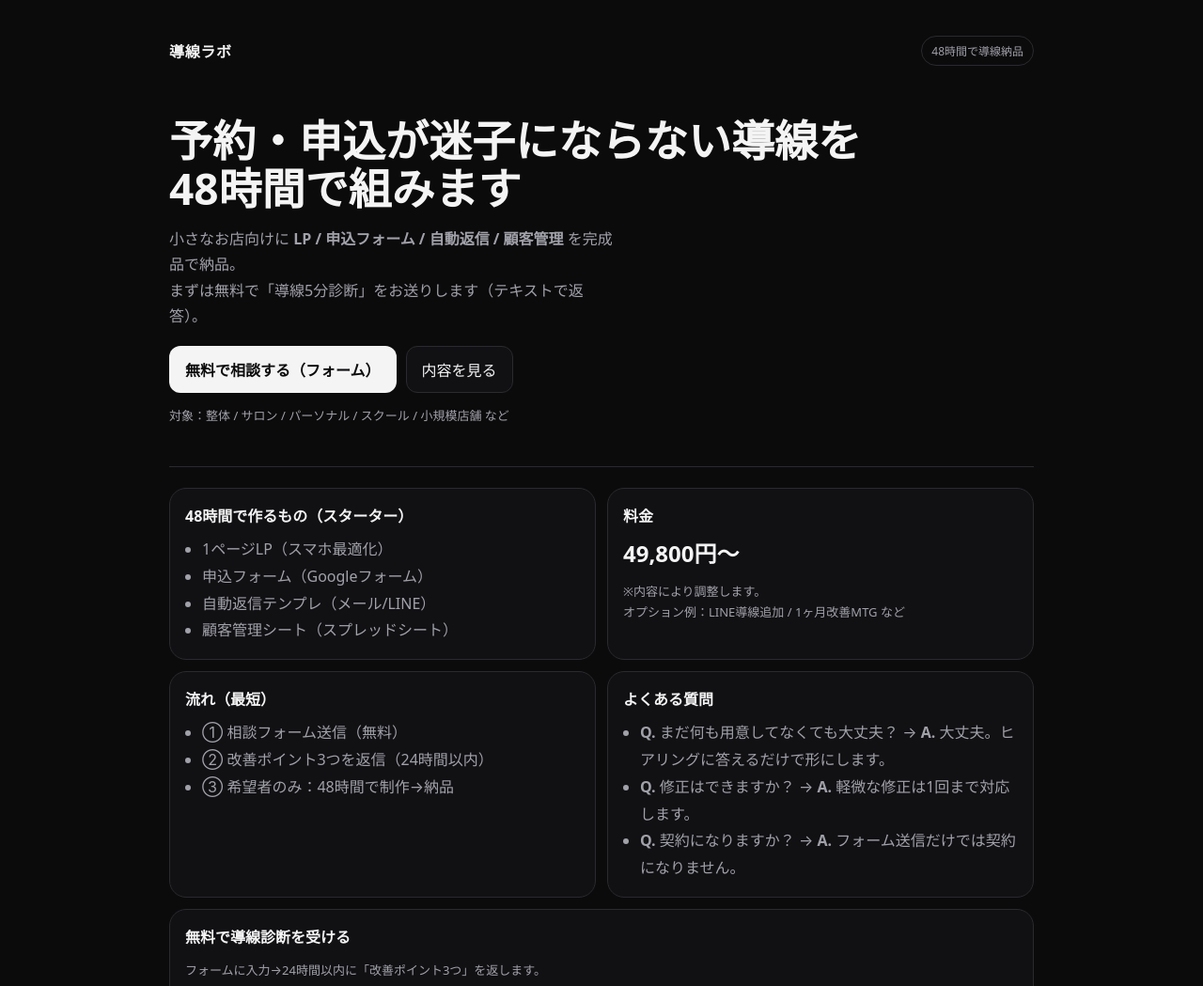
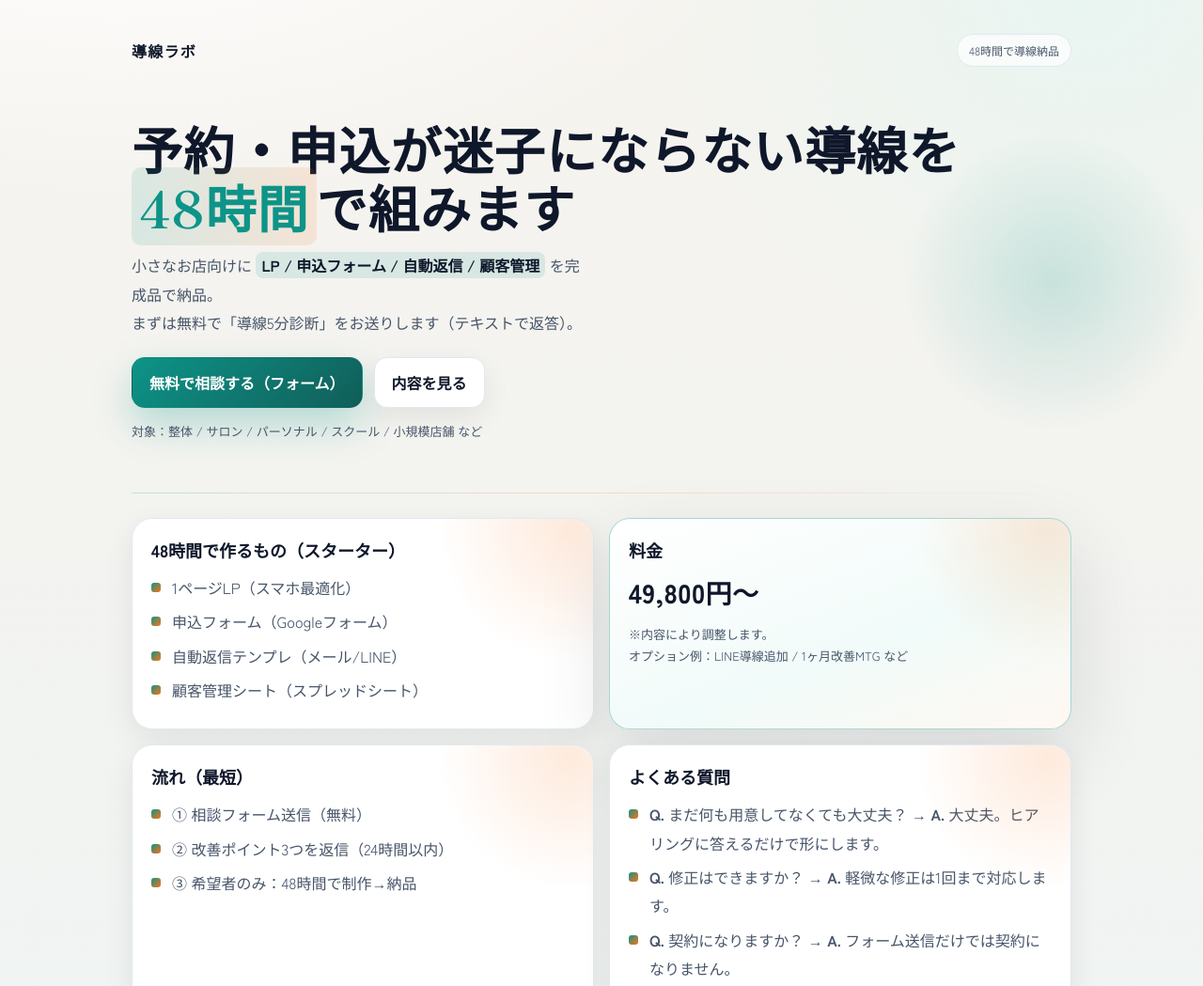
Before and after one commit to dousenlabo-png/dosen-lab-lp, a plain HTML site: page index.html in a window 1280 px wide. Shown: the top 1049 px of the page at 94% size. Drawn offline with Linux system fonts and the light colour scheme.

Commit message:
Add files via upload

```diff
--- a/index.html
+++ b/index.html
@@ -6,30 +6,234 @@
   <title>導線ラボ｜48時間で導線納品</title>
   <meta name="description" content="小さなお店向けに、LP＋フォーム＋自動返信＋顧客管理を48時間で納品します（49,800円〜）。" />
   <style>
-    :root { --bg:#0b0b0c; --card:#111114; --text:#f4f4f5; --muted:#a1a1aa; --line:#2a2a2f; }
-    body{ margin:0; font-family: ui-sans-serif, system-ui, -apple-system, "Hiragino Kaku Gothic ProN", "Noto Sans JP", "Yu Gothic", sans-serif;
-      background:var(--bg); color:var(--text); }
-    a{ color:inherit; }
-    .wrap{ max-width: 920px; margin: 0 auto; padding: 28px 18px 72px; }
-    .nav{ display:flex; justify-content:space-between; align-items:center; padding: 10px 0 18px; }
-    .brand{ font-weight: 800; letter-spacing: .04em; }
-    .pill{ border:1px solid var(--line); padding: 6px 10px; border-radius: 999px; color: var(--muted); font-size: 12px; }
-    .hero{ padding: 26px 0 8px; }
-    h1{ font-size: clamp(30px, 5vw, 46px); margin: 10px 0 10px; line-height: 1.1; }
-    .sub{ color: var(--muted); font-size: 16px; line-height: 1.7; max-width: 52ch; }
-    .ctaRow{ display:flex; gap: 10px; flex-wrap: wrap; margin: 18px 0 6px; }
-    .btn{ display:inline-block; text-decoration:none; padding: 12px 16px; border-radius: 12px; border:1px solid var(--line); background: var(--card); }
-    .btn.primary{ background: var(--text); color: #0b0b0c; border-color: transparent; font-weight: 700; }
+    @import url('https://fonts.googleapis.com/css2?family=Shippori+Mincho:wght@600;700&family=Zen+Kaku+Gothic+New:wght@400;500;700;900&display=swap');
+
+    :root{
+      --bg: #f6f3ee;
+      --bg-2: #eef4f3;
+      --card: #ffffff;
+      --text: #0f172a;
+      --muted: #475569;
+      --line: #e2e8f0;
+      --accent: #0d9488;
+      --accent-2: #f97316;
+      --shadow: 0 30px 80px rgba(15, 23, 42, 0.12);
+      --soft: 0 10px 30px rgba(15, 23, 42, 0.08);
+    }
+
+    *{ box-sizing: border-box; }
+    html{ scroll-behavior: smooth; }
+    body{
+      margin:0;
+      font-family: "Zen Kaku Gothic New", "Hiragino Kaku Gothic ProN", "Noto Sans JP", "Yu Gothic", sans-serif;
+      background:
+        radial-gradient(1200px 600px at 10% -10%, #ffffff 0%, rgba(255,255,255,0) 60%),
+        radial-gradient(900px 700px at 90% 0%, #e9f5f1 0%, rgba(233,245,241,0) 55%),
+        linear-gradient(180deg, var(--bg) 0%, var(--bg-2) 100%);
+      color: var(--text);
+    }
+    a{ color: inherit; }
+
+    .wrap{
+      max-width: 1040px;
+      margin: 0 auto;
+      padding: 28px 20px 90px;
+      position: relative;
+    }
+    .wrap::before{
+      content:"";
+      position:absolute;
+      top: 140px;
+      right: -120px;
+      width: 320px;
+      height: 320px;
+      background: radial-gradient(circle, rgba(13,148,136,0.18) 0%, rgba(13,148,136,0) 70%);
+      filter: blur(2px);
+      z-index: 0;
+    }
+
+    .nav{
+      display:flex;
+      justify-content:space-between;
+      align-items:center;
+      padding: 8px 0 18px;
+      position: relative;
+      z-index: 1;
+    }
+    .brand{
+      font-weight: 900;
+      letter-spacing: .08em;
+      text-transform: uppercase;
+    }
+    .pill{
+      border:1px solid var(--line);
+      padding: 8px 12px;
+      border-radius: 999px;
+      color: var(--muted);
+      font-size: 12px;
+      background: rgba(255,255,255,0.7);
+      backdrop-filter: blur(6px);
+    }
+
+    .hero{
+      padding: 26px 0 14px;
+      position: relative;
+      z-index: 1;
+    }
+    h1{
+      font-family: "Shippori Mincho", "Hiragino Mincho ProN", serif;
+      font-size: clamp(34px, 5.2vw, 54px);
+      margin: 12px 0 14px;
+      line-height: 1.15;
+      letter-spacing: .02em;
+    }
+    .accent{
+      color: var(--accent);
+      background: linear-gradient(90deg, rgba(13,148,136,0.12), rgba(249,115,22,0.12));
+      padding: 2px 8px;
+      border-radius: 10px;
+    }
+    .sub{
+      color: var(--muted);
+      font-size: 16px;
+      line-height: 1.9;
+      max-width: 60ch;
+    }
+    .sub b{
+      color: var(--text);
+      background: rgba(13,148,136,0.12);
+      padding: 2px 6px;
+      border-radius: 8px;
+    }
+
+    .ctaRow{
+      display:flex;
+      gap: 12px;
+      flex-wrap: wrap;
+      margin: 22px 0 8px;
+    }
+    .btn{
+      display:inline-flex;
+      align-items:center;
+      gap: 8px;
+      text-decoration:none;
+      padding: 14px 18px;
+      border-radius: 14px;
+      border:1px solid var(--line);
+      background: var(--card);
+      font-weight: 600;
+      box-shadow: var(--soft);
+      transition: transform .2s ease, box-shadow .2s ease, border-color .2s ease;
+    }
+    .btn:hover{ transform: translateY(-1px); border-color: rgba(13,148,136,0.4); }
+    .btn.primary{
+      background: linear-gradient(135deg, var(--accent) 0%, #0f766e 55%, #115e59 100%);
+      color: #ffffff;
+      border-color: transparent;
+      box-shadow: 0 18px 40px rgba(13,148,136,0.28);
+      font-weight: 700;
+    }
     .btn:active{ transform: translateY(1px); }
-    .grid{ display:grid; grid-template-columns: repeat(12, 1fr); gap: 12px; margin-top: 18px; }
-    .card{ grid-column: span 12; border:1px solid var(--line); background: var(--card); border-radius: 18px; padding: 16px; }
-    @media (min-width: 760px){ .card.half{ grid-column: span 6; } }
-    .title{ font-weight: 800; margin: 0 0 10px; }
-    ul{ margin: 10px 0 0; padding-left: 18px; color: var(--muted); line-height: 1.8; }
-    .price{ font-size: 24px; font-weight: 900; margin: 4px 0 6px; }
-    .small{ color: var(--muted); font-size: 13px; line-height: 1.7; }
-    .hr{ height:1px; background: var(--line); margin: 22px 0; }
-    .footer{ color: var(--muted); font-size: 12px; margin-top: 26px; }
+
+    .grid{
+      display:grid;
+      grid-template-columns: repeat(12, 1fr);
+      gap: 16px;
+      margin-top: 26px;
+    }
+    .card{
+      grid-column: span 12;
+      border:1px solid var(--line);
+      background: var(--card);
+      border-radius: 22px;
+      padding: 20px;
+      box-shadow: var(--soft);
+      position: relative;
+      overflow: hidden;
+    }
+    .card::after{
+      content:"";
+      position:absolute;
+      inset: 0;
+      background: radial-gradient(140px 140px at 95% 5%, rgba(249,115,22,0.15), rgba(255,255,255,0));
+      pointer-events: none;
+    }
+    .card.half{ grid-column: span 12; }
+    @media (min-width: 760px){
+      .card.half{ grid-column: span 6; }
+    }
+    .card.price-card{
+      border: 1px solid rgba(13,148,136,0.35);
+      background: linear-gradient(160deg, #ffffff 0%, #f1fbf9 60%, #fff8f2 100%);
+      box-shadow: var(--shadow);
+    }
+    .title{
+      font-weight: 800;
+      margin: 0 0 12px;
+      font-size: 18px;
+    }
+    ul{
+      margin: 10px 0 0;
+      padding-left: 0;
+      color: var(--muted);
+      line-height: 1.9;
+      list-style: none;
+    }
+    ul li{
+      position: relative;
+      padding-left: 22px;
+      margin-bottom: 6px;
+    }
+    ul li::before{
+      content:"";
+      position: absolute;
+      left: 0;
+      top: 10px;
+      width: 10px;
+      height: 10px;
+      border-radius: 3px;
+      background: linear-gradient(135deg, var(--accent), var(--accent-2));
+    }
+    .price{
+      font-size: 28px;
+      font-weight: 900;
+      margin: 4px 0 8px;
+      letter-spacing: .02em;
+    }
+    .small{
+      color: var(--muted);
+      font-size: 13px;
+      line-height: 1.8;
+    }
+    .hr{
+      height:1px;
+      background: linear-gradient(90deg, rgba(13,148,136,0.2), rgba(249,115,22,0.2), rgba(15,23,42,0));
+      margin: 26px 0;
+    }
+    .footer{
+      color: var(--muted);
+      font-size: 12px;
+      margin-top: 30px;
+    }
+
+    .reveal{
+      animation: floatIn .8s ease both;
+    }
+    .grid .card:nth-child(1){ animation-delay: .05s; }
+    .grid .card:nth-child(2){ animation-delay: .1s; }
+    .grid .card:nth-child(3){ animation-delay: .15s; }
+    .grid .card:nth-child(4){ animation-delay: .2s; }
+    .grid .card:nth-child(5){ animation-delay: .25s; }
+
+    @keyframes floatIn{
+      from{ opacity: 0; transform: translateY(14px); }
+      to{ opacity: 1; transform: translateY(0); }
+    }
+
+    @media (max-width: 640px){
+      .wrap{ padding-bottom: 70px; }
+      .btn{ width: 100%; justify-content: center; }
+    }
   </style>
 </head>
 <body>
@@ -40,7 +244,7 @@
     </div>
 
     <section class="hero">
-      <h1>予約・申込が迷子にならない導線を<br>48時間で組みます</h1>
+      <h1>予約・申込が迷子にならない導線を<br><span class="accent">48時間</span>で組みます</h1>
       <p class="sub">
         小さなお店向けに <b>LP / 申込フォーム / 自動返信 / 顧客管理</b> を完成品で納品。<br>
         まずは無料で「導線5分診断」をお送りします（テキストで返答）。
@@ -48,7 +252,7 @@
 
       <div class="ctaRow">
         <!-- ▼ここにあなたのGoogleフォームURLを入れる -->
-        <a class="btn primary" href="YOUR_GOOGLE_FORM_URL" target="_blank" rel="noopener">無料で相談する（フォーム）</a>
+        <a class="btn primary" href="https://docs.google.com/forms/d/e/1FAIpQLScV4mmFXCKPq_tDgMti5rovvTRJ6LLJ5TeKdWqmMoblW3uFmw/viewform?usp=dialog" target="_blank" rel="noopener">無料で相談する（フォーム）</a>
         <a class="btn" href="#detail">内容を見る</a>
       </div>
       <p class="small">対象：整体 / サロン / パーソナル / スクール / 小規模店舗 など</p>
@@ -57,7 +261,7 @@
     <div class="hr"></div>
 
     <section id="detail" class="grid">
-      <div class="card half">
+      <div class="card half reveal">
         <p class="title">48時間で作るもの（スターター）</p>
         <ul>
           <li>1ページLP（スマホ最適化）</li>
@@ -67,7 +271,7 @@
         </ul>
       </div>
 
-      <div class="card half">
+      <div class="card half price-card reveal">
         <p class="title">料金</p>
         <div class="price">49,800円〜</div>
         <p class="small">
@@ -76,7 +280,7 @@
         </p>
       </div>
 
-      <div class="card half">
+      <div class="card half reveal">
         <p class="title">流れ（最短）</p>
         <ul>
           <li>① 相談フォーム送信（無料）</li>
@@ -85,7 +289,7 @@
         </ul>
       </div>
 
-      <div class="card half">
+      <div class="card half reveal">
         <p class="title">よくある質問</p>
         <ul>
           <li><b>Q.</b> まだ何も用意してなくても大丈夫？ → <b>A.</b> 大丈夫。ヒアリングに答えるだけで形にします。</li>
@@ -94,7 +298,7 @@
         </ul>
       </div>
 
-      <div class="card">
+      <div class="card reveal">
         <p class="title">無料で導線診断を受ける</p>
         <p class="small">フォームに入力→24時間以内に「改善ポイント3つ」を返します。</p>
         <div class="ctaRow">
```
